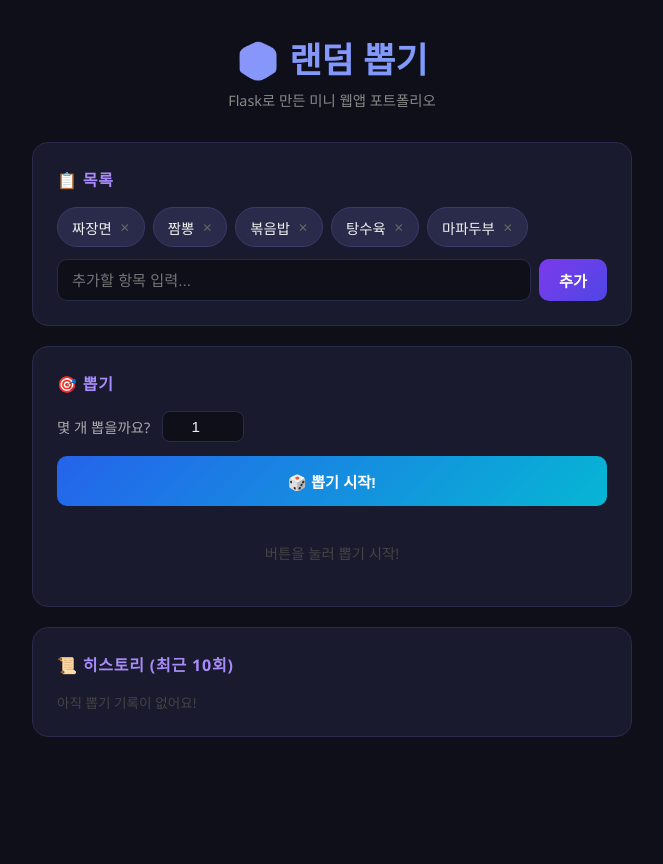
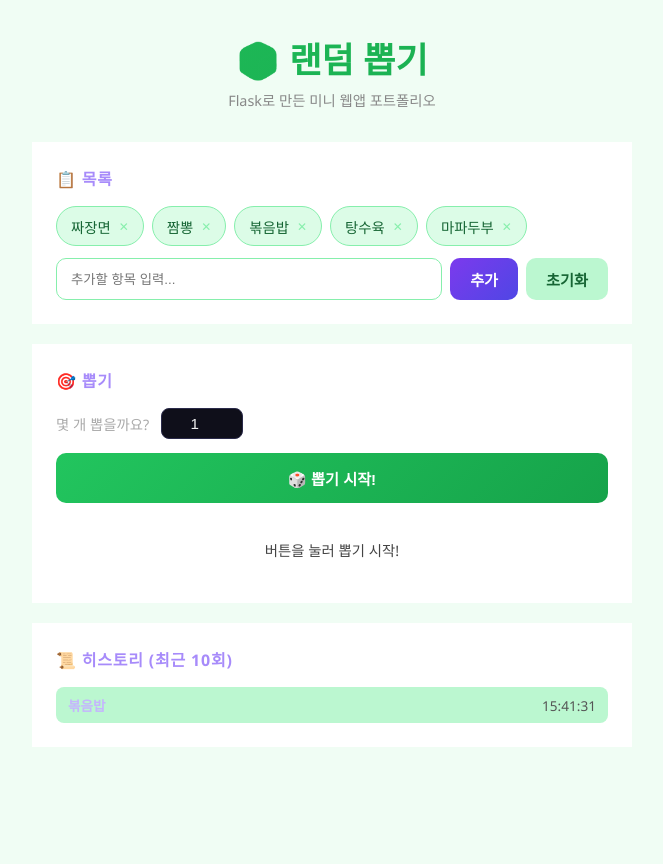
Before and after one commit to sakii-ito/Flask-random-picker, a Flask app: page / in a window 1280 px wide. Shown: the whole page, without its empty margins (308-971 px from the left). Run offline with Flask 3, Linux system fonts and the light colour scheme.

Commit message:
feat: 초기화 기능 추가 + 녹색 테마 UI 적용

```diff
--- a/app.py
+++ b/app.py
@@ -91,6 +91,17 @@
         history.pop()
 
     return {"picked": picked, "timestamp": timestamp}
+
+@app.route("/reset", methods=["POST"])
+def reset():
+    """
+    목록과 히스토리를 기본값으로 초기화
+    """
+    # global = 함수 밖에 있는 변수를 수정할 때 필요!
+    global items, history
+    items = ["짜장면", "짬뽕", "볶음밥", "탕수육", "마파두부"]
+    history = []
+    return {"status": "ok", "items": items}
 # Application 실행
 if __name__ == "__main__":
     app.run(debug=True, port=5000)
--- a/templates/index.html
+++ b/templates/index.html
@@ -7,8 +7,8 @@
     * {box_sizing: border-box; margin: 0; padding: 0; }
     body {
         font-family: 'Segoe UI', sans-serif;
-        background: #0f0f1a;
-        color: #f0f0f0;
+        background: #f0fdf4;
+        color: #86efac;
         min-height: 100vh;
         padding: 32px 16px;
     }
@@ -16,7 +16,7 @@
     h1 {
       text-align: center;
       font-size: 2.2rem;
-      background: linear-gradient(135deg, #a78bfa, #60a5fa);
+      background: linear-gradient(135deg, #22c55e, #16a34a);
       -webkit-background-clip: text;
       -webkit-text-fill-color: transparent;
       margin-bottom: 6px;
@@ -35,8 +35,8 @@
     }
 
     .card {
-      background: #1a1a2e;
-      border: 1px solid #2a2a4a;
+      background: #ffffff;
+      border: 1px solid #bbf7d0
       border-radius: 16px;
       padding: 24px;
       margin-bottom: 20px;
@@ -59,8 +59,8 @@
     }
 
     .item-tag {
-      background: #2a2a4a;
-      border: 1px solid #3a3a6a;
+      background: #dcfce7;
+      border: 1px solid #86efac;
       border-radius: 20px;
       padding: 6px 14px;
       font-size: 0.9rem;
@@ -68,18 +68,19 @@
       align-items: center;
       gap: 8px;
       transition: border-color 0.2s;
+      color: #166534;
     }
 
-    .item-tag:hover { border-color: #a78bfa; }
+    .item-tag:hover { border-color: #22c55e; }
 
     .del-btn {
       cursor: pointer;
-      color: #666;
+      color: #86efac;
       font-size: 0.75rem;
       transition: color 0.2s;
     }
 
-    .del-btn:hover { color: #f87171; }
+    .del-btn:hover { color: #ef4444; }
 
     /* 추가 입력 */
     .add-row {
@@ -90,17 +91,17 @@
 
     input[type="text"] {
       flex: 1;
-      background: #0f0f1a;
-      border: 1px solid #2a2a4a;
+      background: #ffffff;
+      border: 1px solid #86efac;
       border-radius: 10px;
       padding: 10px 14px;
-      color: #f0f0f0;
+      color: #86efac
       font-size: 0.95rem;
       outline: none;
       transition: border-color 0.2s;
     }
 
-    input[type="text"]:focus { border-color: #a78bfa; }
+    input[type="text"]:focus { border-color: #22c55e; }
 
     .btn {
       padding: 10px 20px;
@@ -125,12 +126,12 @@
       bottom: 24px;
       left: 50%;
       transform: translateX(-50%);
-      background: #1a1a2e;
-      border: 1px solid #a78bfa;
+      background: #ffffff;
+      border: 1px solid #86efac;
       border-radius: 10px;
       padding: 10px 20px;
       font-size: 0.9rem;
-      color: #c4b5fd;
+      color: #166534;
       opacity: 0;
       transition: opacity 0.3s;
       pointer-events: none;
@@ -139,7 +140,7 @@
     .toast.show { opacity: 1; }
 
     .btn-blue {
-  background: linear-gradient(135deg, #2563eb, #06b6d4);
+  background: linear-gradient(135deg, #22c55e, #16a34a);
   color: white;
 }
 
@@ -152,7 +153,7 @@
   padding: 10px 20px;
   font-size: 1.3rem;
   font-weight: 700;
-  color: #c4b5fd;
+  color: #166534;
   animation: popIn 0.3s ease;
 }
 
@@ -166,10 +167,18 @@
   justify-content: space-between;
   align-items: center;
   padding: 8px 12px;
-  background: #0f0f1a;
+  background: #bbf7d0;
   border-radius: 8px;
   font-size: 0.85rem;
 }
+
+.btn-green {
+  background: #bbf7d0;
+  color: #166534;
+}
+
+.btn-green:hover { opacity: 0.85; transform: translateY(-1px); }
+
   </style>
 </head>
 <body>
@@ -193,9 +202,10 @@
         <!-- 아이템 추가 입력창 -->
         <div class="add-row">
             <input type="text" id="new-item"
-                    placeholder="추가할 항목 입력..."
-                    onkeydown="if(event.key==='Enter') addItem()">
+                  placeholder="추가할 항목 입력..."
+                  onkeydown="if(event.key==='Enter') addItem()">
             <button class="btn btn-purple" onclick="addItem()">추가</button>
+            <button class="btn btn-green" onclick="resetAll()">초기화</button>
         </div>
     </div>
     <!-- 뽑기 카드 -->
@@ -296,6 +306,35 @@
     showToast('🗑️ ' + item + ' 삭제됨!');
   }
 
+  // 초기화
+  async function resetAll() {
+    // 정말 초기화할지 한 번 더 확인!
+    if (!confirm('목록과 히스토리를 초기화할까요?')) return;
+
+    const res = await fetch('/reset', { method: 'POST' });
+    const data = await res.json();
+
+    // 목록 새로고침
+    const grid = document.getElementById('items-grid');
+    grid.innerHTML = data.items
+      .map(item => `
+        <div class="item-tag" id="tag-${item}">
+          ${item}
+          <span class="del-btn" onclick="deleteItem('${item}')">✕</span>
+        </div>
+    ` ).join('');
+
+    // 히스토리 초기화
+    document.getElementById('history-list').innerHTML =
+      '<span id="empty-msg" style="color:#444; font-size:0.85rem;">아직 뽑기 기록이 없어요!</span>';
+
+    // 결과 초기화
+    document.getElementById('result-box').innerHTML =
+      '<span style="color:#444; font-size:0.9rem;">버튼을 눌러 뽑기 시작!</span>';
+
+    showToast('🔄 초기화 완료!');
+  }
+
   // 토스트 알림
   function showToast(msg) {
     const toast = document.getElementById('toast');
```
